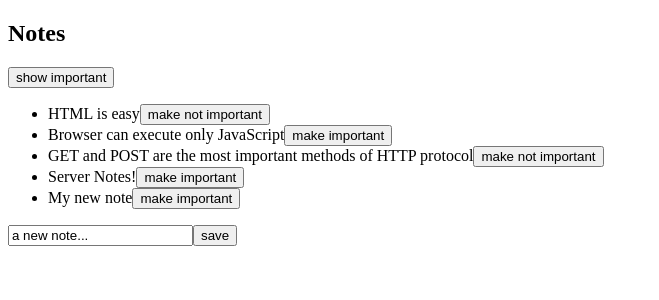
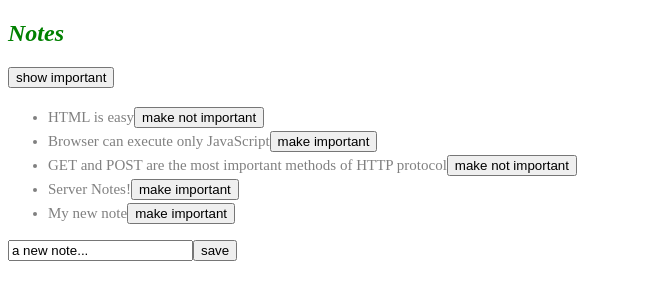
Before and after one commit to Nikl4auss/fullstackopen, a React (Create React App) app in the folder part2/notes/: page / in a window 1280 px wide. Shown: the top 300 px of the page, without its empty margins (0-659 px from the left). Built offline with nearby package versions, Linux system fonts and the light colour scheme; data requests are answered from the project's data file.

Commit message:
Finished lecture 2.e

```diff
--- a/part2/notes/src/App.js
+++ b/part2/notes/src/App.js
@@ -1,11 +1,13 @@
 import { useState, useEffect } from "react";
 import Note from "./components/Note";
+import Notification from "./components/Notification";
 import notesServices from "./services/notes"
 
 const App = () => {
   const [notes, setNotes] = useState([]);
   const [newNote, setNewNote] = useState("a new note...");
   const [showAll, setShowAll] = useState(true);
+  const [errorMessage, setErrorMessage] = useState('some error happened...')
 
   const addNote = (event) => {
     event.preventDefault();
@@ -36,9 +38,10 @@ const App = () => {
     .update(modifiedNote, note.id)
     .then(returnedNote => setNotes(notes.map(note => note.id !== id ? note : returnedNote)))
     .catch(error => {
-      alert(
-        `the note '${note.content}' was already deleted from server`
-      )
+      setErrorMessage(`the note '${note.content}' was already deleted from server`)
+      setTimeout(() => {
+        setErrorMessage(null)
+      }, 5000)
       setNotes(notes.filter(n => n.id !== id))
     })
 
--- a/part2/notes/src/components/Note.js
+++ b/part2/notes/src/components/Note.js
@@ -4,7 +4,7 @@ const Note = ({ note, toggleImportance }) => {
   : "make important"
 
   return (
-  <li key={note.id}>
+  <li key={note.id} className="note">
     {note.content}
     <button onClick={toggleImportance}>{label}</button>
     </li>);
--- /dev/null
+++ b/part2/notes/src/components/Notification.js
@@ -0,0 +1,13 @@
+const Notification = ({message}) => {
+    if (message  === null){
+        return null
+    }
+
+    return (
+        <div className="error">
+            {message}
+        </div>
+    )
+}
+
+export default Notification
--- /dev/null
+++ b/part2/notes/src/index.css
@@ -0,0 +1,20 @@
+h1 {
+    color: green;
+    font-style: italic;
+}
+
+.note {
+    color: grey;
+    padding-top: 3px;
+    font-size: 15px;
+  }
+
+  .error {
+    color: red;
+    background: lightgrey;
+    font-size: 20px;
+    border-style: solid;
+    border-radius: 5px;
+    padding: 10px;
+    margin-bottom: 10px;
+  }
--- a/part2/notes/src/index.js
+++ b/part2/notes/src/index.js
@@ -1,6 +1,7 @@
 import React from "react";
 import ReactDOM from "react-dom";
 import App from "./App";
+import './index.css'
 
 ReactDOM.render(
   <React.StrictMode>
```
